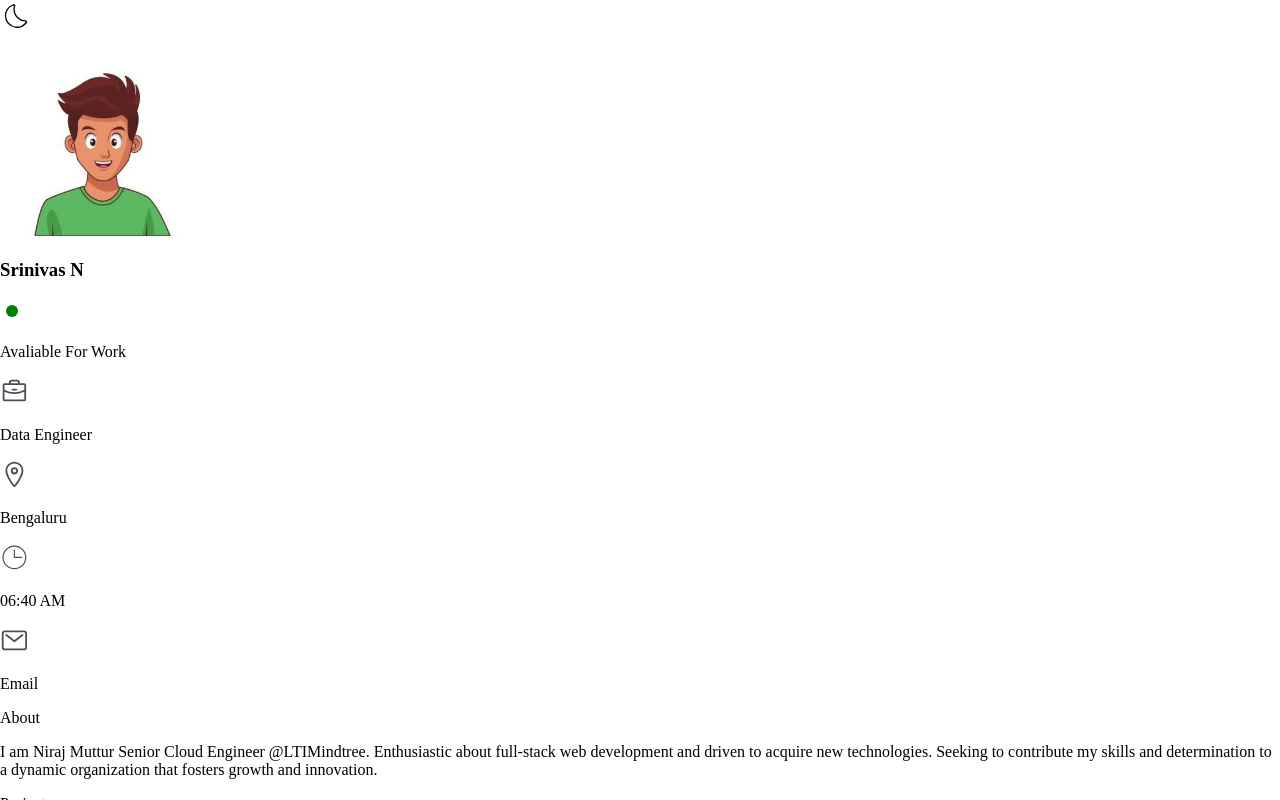
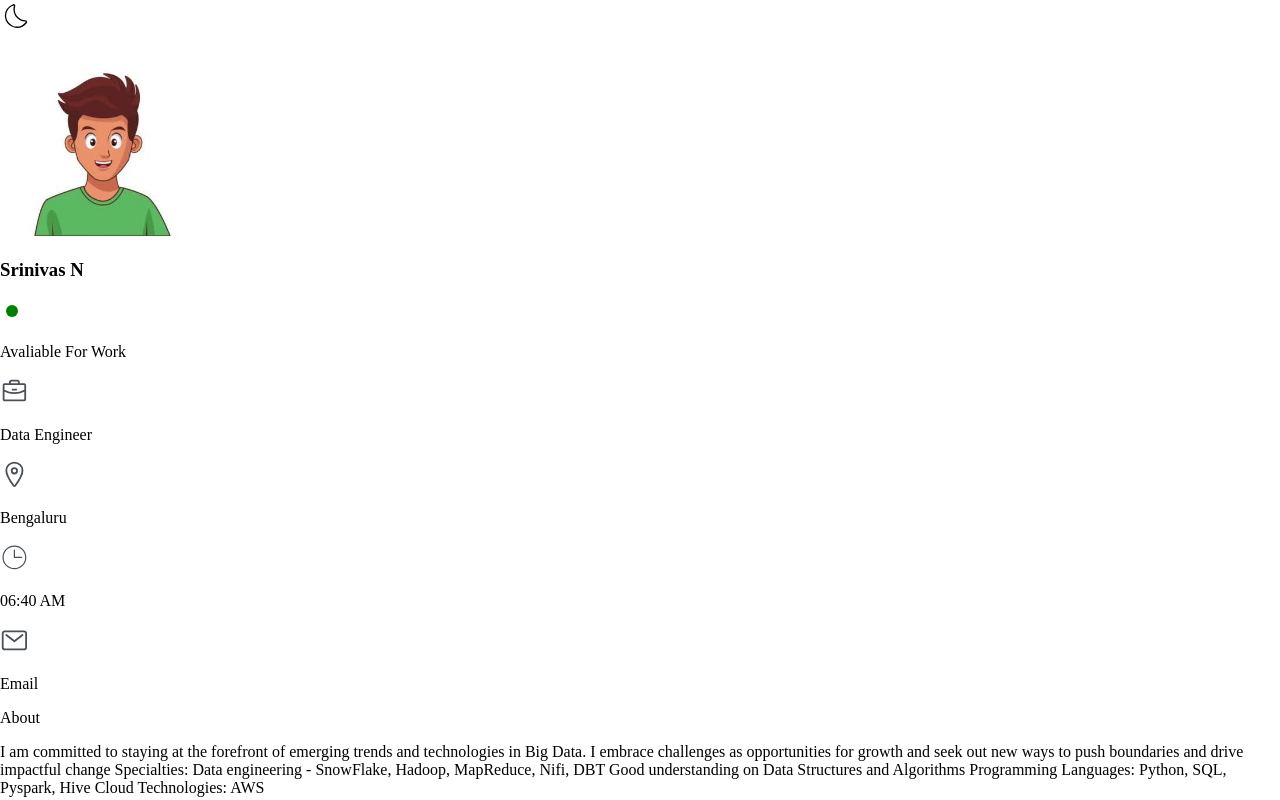
Before and after one commit to Srinivas9362/Portfolio, a React (Create React App) app: page / in a window 1280 px wide. Built offline with nearby package versions, Linux system fonts and the light colour scheme.

Commit message:
Updated the contact

```diff
--- a/src/components/About.js
+++ b/src/components/About.js
@@ -15,10 +15,13 @@ export default function About() {
       transition={{ delay: 0.5 }}
       className="w-full mt-4 md:mt-0 md:w-1/2 text-[#495057] dark:text-[#889096] text-xl">
         <p>
-          I am Niraj Muttur Senior Cloud Engineer @LTIMindtree. Enthusiastic
-          about full-stack web development and driven to acquire new
-          technologies. Seeking to contribute my skills and determination to a
-          dynamic organization that fosters growth and innovation.
+          I am committed to staying at the forefront of emerging trends and technologies in Big Data. I embrace challenges as opportunities for growth and seek out new ways to push boundaries and drive impactful change
+
+          Specialties:
+          Data engineering - SnowFlake, Hadoop, MapReduce, Nifi, DBT
+          Good understanding on Data Structures and Algorithms
+          Programming Languages: Python, SQL, Pyspark, Hive
+          Cloud Technologies: AWS
         </p>
       </motion.div>
     </div>
--- a/src/components/Contact.js
+++ b/src/components/Contact.js
@@ -23,22 +23,22 @@ export default function Contact() {
           <span className="text-[#11181C] dark:text-white font-semibold">
             Email:
           </span>{" "}
-          nirajmuttur2@outlook.com
+          Srinivascmrit04@gmail.com
         </p>
         <div className=" flex items-center">
           <p className="dark:text-white text-[#11181C] font-semibold">
             Other Links:
           </p>
           <div className="text-5xl text-[#171717] dark:text-[#889096] m-2">
-            <motion.button whileHover={{ scale: 1.5 }} title="github" href="https://github.com/nirajmuttur" onClick={()=>handleLinkOpen("https://github.com/nirajmuttur")}>
+            <motion.button whileHover={{ scale: 1.5 }} title="github" href="https://github.com/Srinivas9362" onClick={()=>handleLinkOpen("https://github.com/Srinivas9362")}>
               <AiFillGithub className=" p-2 rounded-xl overflow-hidden" />
             </motion.button>
-            <motion.button whileHover={{ scale: 1.5 }} title="linkedin" href="https://www.linkedin.com/in/niraj-muttur-7b43b7176" onClick={()=>handleLinkOpen("https://www.linkedin.com/in/niraj-muttur-7b43b7176")}>
+            <motion.button whileHover={{ scale: 1.5 }} title="linkedin" href="https://www.linkedin.com/in/srinivas-n-dataengineer/" onClick={()=>handleLinkOpen("https://www.linkedin.com/in/srinivas-n-dataengineer/")}>
               <FaLinkedinIn className=" p-2 rounded-xl overflow-hidden" />
             </motion.button>
-            <motion.button whileHover={{ scale: 1.5 }} title="instagram" href="https://www.instagram.com/niraj_muttur/" onClick={()=>handleLinkOpen("https://www.instagram.com/niraj_muttur/")}>
+            {/* <motion.button whileHover={{ scale: 1.5 }} title="instagram" href="https://www.instagram.com/niraj_muttur/" onClick={()=>handleLinkOpen("https://www.instagram.com/niraj_muttur/")}>
               <AiFillInstagram className=" p-2 rounded-xl overflow-hidden" />
-            </motion.button>
+            </motion.button> */}
           </div>
         </div>
         <motion.button whileHover={{ scale: 1.09 }} className="dark:text-white text-[#495057] mt-4 p-2 rounded-xl border-2 border-[#889096]" href="/Niraj_Resume.pdf" onClick={()=>handleLinkOpen("/Niraj_Resume.pdf")}>
```
Also changed, not shown: public/manifest.json.
